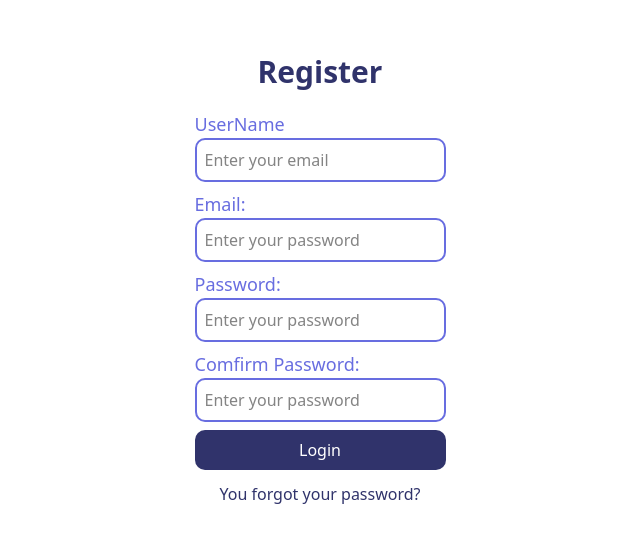
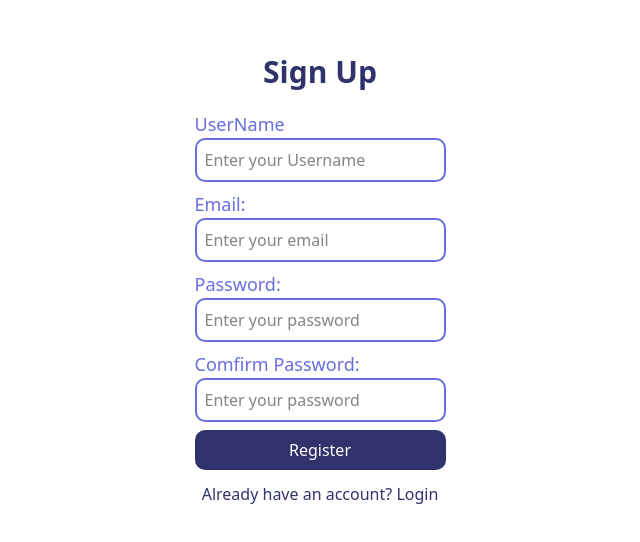
Before and after one commit to ErickCastroo/Gallery-web, a React (Vite) app: page /register in a window 1280 px wide. Shown: the part 120-662 px from the top of the page, without its empty margins (320-960 px from the left). Built offline with nearby package versions, Linux system fonts and the light colour scheme.

Commit message:
feat: agregar soporte para react-query y react-toastify; actualizar formularios de Login y Register con validación y mensajes de error

```diff
--- a/package.json
+++ b/package.json
@@ -16,6 +16,7 @@
     "@radix-ui/react-switch": "^1.2.4",
     "@tailwindcss/vite": "^4.1.5",
     "@tanstack/react-form": "^1.10.0",
+    "@tanstack/react-query": "^5.75.7",
     "class-variance-authority": "^0.7.1",
     "clsx": "^2.1.1",
     "i18next": "^25.1.1",
@@ -28,6 +29,7 @@
     "react-masonry-css": "^1.0.16",
     "react-modal": "^3.16.3",
     "react-router-dom": "^7.5.3",
+    "react-toastify": "^11.0.5",
     "tailwind-merge": "^3.2.0",
     "tailwindcss": "^4.1.5"
   },
--- a/src/components/Layout/index.tsx
+++ b/src/components/Layout/index.tsx
@@ -29,7 +29,6 @@ function Layout() {
               Gollery
             </Link>
           </h1>
-
           <nav className='hidden md:flex space-x-10 mr-16'>
             <Link to='/home' className='flex flex-col items-center justify-center text-2xl hover:text-Primary dark:hover:text-PrimaryDark'>
               <BsImages />
@@ -47,11 +46,9 @@ function Layout() {
             </button>
           </nav>
         </header>
-
         <main className='flex-grow overflow-y-auto p-4 bg-Background dark:bg-BackgroundDark'>
           <Outlet />
         </main>
-
         <footer className='shrink-0 grid grid-cols-3 bg-Secondary dark:bg-SecondaryDark h-20 items-center justify-items-center text-center text-white dark:text-TextDark md:hidden'>
           <Link to='/home' className='flex flex-col items-center justify-center text-2xl hover:text-Primary'>
             <BsImages />
--- a/src/components/Masonrry/index.tsx
+++ b/src/components/Masonrry/index.tsx
@@ -1,3 +1,7 @@
+import { useQuery } from '@tanstack/react-query'
+
+import { SkeletonMasonry } from '@/skeleton'
+
 import Masonry from 'react-masonry-css'
 
 function Masonrys() {
@@ -29,6 +33,23 @@ function Masonrys() {
     </div>
   ))
 
+  const { data, isLoading } = useQuery({
+    queryKey: ['images'],
+    queryFn: () =>
+      new Promise((resolve) => {
+        setTimeout(() => {
+          resolve(GalleryImages)
+        }, 2000)
+      }),
+  })
+
+  if (isLoading) {
+    return <div className=''><SkeletonMasonry/></div>
+  }
+  if (!data) {
+    return <div className='flex items-center justify-center h-screen'>No images found</div>
+  }
+
   return (
     <div className='overflow-x-hidden'>
       <Masonry
--- a/src/config/lang/i18n/index.ts
+++ b/src/config/lang/i18n/index.ts
@@ -11,8 +11,8 @@ i18n
       en: { translation: translationEN },
       es: { translation: translationES },
     },
-    lng: 'es', // Idioma por defecto
-    fallbackLng: 'en',
+    lng: 'en', // Idioma por defecto
+    fallbackLng: 'es',
     interpolation: {
       escapeValue: false, // React ya escapa valores por seguridad
     },
--- a/src/config/routes/index.tsx
+++ b/src/config/routes/index.tsx
@@ -1,4 +1,4 @@
-import { Route, BrowserRouter, Routes } from 'react-router-dom'
+import { Route, BrowserRouter, Routes, Navigate } from 'react-router-dom'
 
 import { Home } from '@/views/home'
 import { Login } from '@/views/Login'
@@ -13,7 +13,8 @@ const Router = () => {
         <Route path='/' element={<Layout />}>
           <Route path='/home' element={<Home />} />
           <Route path='/grupos' element={<Groups />} />
-          <Route path='/*' element={<Home />} />
+          <Route path='*' element={<Navigate to='/home' replace />} />
+
         </Route>
         <Route path='/login' element={<Login />} />
         <Route path='/register' element={<Register />} />
--- a/src/index.css
+++ b/src/index.css
@@ -19,6 +19,9 @@
 .my-masonry-grid_column>div {
   margin-bottom: 16px;
 }
+
+
+
 
 @custom-variant dark (&:is(.dark *));
 
--- /dev/null
+++ b/src/skeleton/index.tsx
@@ -0,0 +1,18 @@
+import React from "react";
+import '@/index.css'
+
+const SkeletonMasonry: React.FC = () => {
+  const skeletonItems = Array.from({ length: 12 });
+
+  return (
+    <div className="overflow-x-hidden">
+      <div className="grid grid-cols-1 sm:grid-cols-2 md:grid-cols-3 lg:grid-cols-4 gap-4">
+        {skeletonItems.map((_, index) => (
+          <div key={index} className="animate-pulse bg-gray-200 rounded-lg h-48"></div>
+        ))}
+      </div>
+    </div>
+  );
+};
+
+export { SkeletonMasonry }
--- a/src/views/Login/index.tsx
+++ b/src/views/Login/index.tsx
@@ -25,6 +25,7 @@ function Login() {
   })
 
   return (
+    <>
       <div className='flex flex-col items-center justify-center h-screen bg-[url("./img/login.jpg")] bg-cover bg-center w-full'>
         <div className="absolute inset-0 bg-white/90"></div>
         <div className="relative z-10 p-4">
@@ -82,7 +83,6 @@ function Login() {
                 )}
               </form.Field>
             </div>
-
             <div>
               <form.Field
                 name='password'
@@ -132,17 +132,22 @@ function Login() {
                     className={`bg-Secondary w-full text-white rounded-lg p-2 mt-2 ${canSubmit ? 'hover:bg-Secondary' : 'opacity-50 cursor-not-allowed'
                       }`}
                   >
-                  {isSubmitting ? '...' : 'Login'}
+                    {isSubmitting ? 'Loading' : 'Login'}
                   </button>
-                <Link to='/register' className='flex justify-center text-Secondary mt-3'>
+                  <Link to='/' className='flex justify-center text-Secondary mt-3'>
                     You forgot your password?
                   </Link>
                 </>
               )}
             </form.Subscribe>
+
           </form>
+          <Link to='/register' className='flex justify-center text-Secondary mt-3 hover:text-Primary'>
+            Don't have an account? Register
+          </Link>
         </div>
       </div>
+    </>
   )
 }
 
--- a/src/views/Register/index.tsx
+++ b/src/views/Register/index.tsx
@@ -1,14 +1,15 @@
 import { useForm } from '@tanstack/react-form'
+import { toast } from 'react-toastify'
+import { Link } from 'react-router-dom'
 import type { AnyFieldApi } from '@tanstack/react-form'
-import { Link } from 'react-router-dom'
 
 function FieldInfo({ field }: { field: AnyFieldApi }) {
+
   return (
     <>
       {field.state.meta.isTouched && !field.state.meta.isValid ? (
         <em className='flex text-Secondary text-xs'>{field.state.meta.errors.join(',')}</em>
       ) : null}
-      {field.state.meta.isValidating ? <span className='flex justify-start text-Primary'>Validando</span> : null}
     </>
   )
 }
@@ -16,11 +17,17 @@ function FieldInfo({ field }: { field: AnyFieldApi }) {
 function Register() {
   const form = useForm({
     defaultValues: {
+      username: '',
       email: '',
-      password: ''
+      password: '',
+      confirmPassword: ''
     },
     onSubmit: (values) => {
-      console.log(values)
+      if (values.value.password !== values.value.confirmPassword) {
+        toast.error('Passwords do not match')
+        return;
+      }
+      console.log(values);
     },
   })
 
@@ -28,7 +35,7 @@ function Register() {
     <div className='flex flex-col items-center justify-center h-screen bg-[url("./img/login.jpg")] bg-cover bg-center w-full'>
       <div className='absolute inset-0 bg-white/90'></div>
       <div className='relative z-10 p-4'>
-        <h1 className='flex justify-center text-3xl font-bold text-Secondary'>Register</h1>
+        <h1 className='flex justify-center text-3xl font-bold text-Secondary'>Sign Up</h1>
         <p className='text-lg mb-5 text-Secondary'></p>
         <form
           className=''
@@ -43,18 +50,18 @@ function Register() {
         >
           <div>
             <form.Field
-              name='email'
+              name='username'
               validators={{
                 onChange: ({ value }) =>
                   !value
-                    ? 'Email is required'
+                    ? 'username is required'
                     : value.length < 3
-                      ? 'Email must be at least 3 characters'
+                      ? 'username must be at least 3 characters'
                       : undefined,
                 onChangeAsyncDebounceMs: 500,
                 onChangeAsync: async ({ value }) => {
                   await new Promise((resolve) => setTimeout(resolve, 1000))
-                  return value.includes('error') && 'No error allowed in email'
+                  return value.includes('error') && 'No error allowed in username'
                 },
               }}
             >
@@ -70,7 +77,7 @@ function Register() {
                     onBlur={field.handleBlur}
                     onChange={(e) => field.handleChange(e.target.value)}
                     className='border-2 border-Primary rounded-lg p-2 w-full'
-                    placeholder='Enter your email'
+                    placeholder='Enter your Username'
                   />
                   <FieldInfo field={field} />
                 </>
@@ -80,18 +87,18 @@ function Register() {
 
           <div>
             <form.Field
-              name='password'
+              name='email'
               validators={{
                 onChange: ({ value }) =>
                   !value
-                    ? 'Password is required'
+                    ? 'Email is required'
                     : value.length < 8
-                      ? 'Password must be at least 8 characters'
+                      ? 'Email must be at least 8 characters'
                       : undefined,
                 onChangeAsyncDebounceMs: 500,
                 onChangeAsync: async ({ value }) => {
                   await new Promise((resolve) => setTimeout(resolve, 1000))
-                  return value.includes('error') && 'No "error" allowed in password'
+                  return value.includes('error') && 'No "error" allowed in email'
                 },
               }}
             >
@@ -103,12 +110,13 @@ function Register() {
                   <input
                     id={field.name}
                     name={field.name}
-                    type='password'
+                    type='email'
+                    autoComplete='email'
                     value={field.state.value}
                     onBlur={field.handleBlur}
                     onChange={(e) => field.handleChange(e.target.value)}
                     className='border-2 border-Primary rounded-lg p-2 w-full'
-                    placeholder='Enter your password'
+                    placeholder='Enter your email'
                   />
                   <FieldInfo field={field} />
                 </>
@@ -157,11 +165,11 @@ function Register() {
 
           <div>
             <form.Field
-              name='password'
+              name='confirmPassword'
               validators={{
                 onChange: ({ value }) =>
                   !value
-                    ? 'Password is required'
+                    ? 'confirm your Password is required'
                     : value.length < 8
                       ? 'Password must be at least 8 characters'
                       : undefined,
@@ -203,10 +211,10 @@ function Register() {
                   className={`bg-Secondary w-full text-white rounded-lg p-2 mt-2 ${canSubmit ? 'hover:bg-Secondary' : 'opacity-50 cursor-not-allowed'
                     }`}
                 >
-                  {isSubmitting ? '...' : 'Login'}
+                  {isSubmitting ? '...' : 'Register'}
                 </button>
-                <Link to='/register' className='flex justify-center text-Secondary mt-3'>
-                  You forgot your password?
+                <Link to='/login' className='flex justify-center text-Secondary mt-3'>
+                  Already have an account? Login
                 </Link>
               </>
             )}
```
Also changed, not shown: src/components/ModalSettings/index.tsx (+8 -1 lines), src/main.tsx (+18 -6 lines), 1 other file (tests, documents, lock files or other folders). Lines whose indentation alone changed are shown as unchanged.
